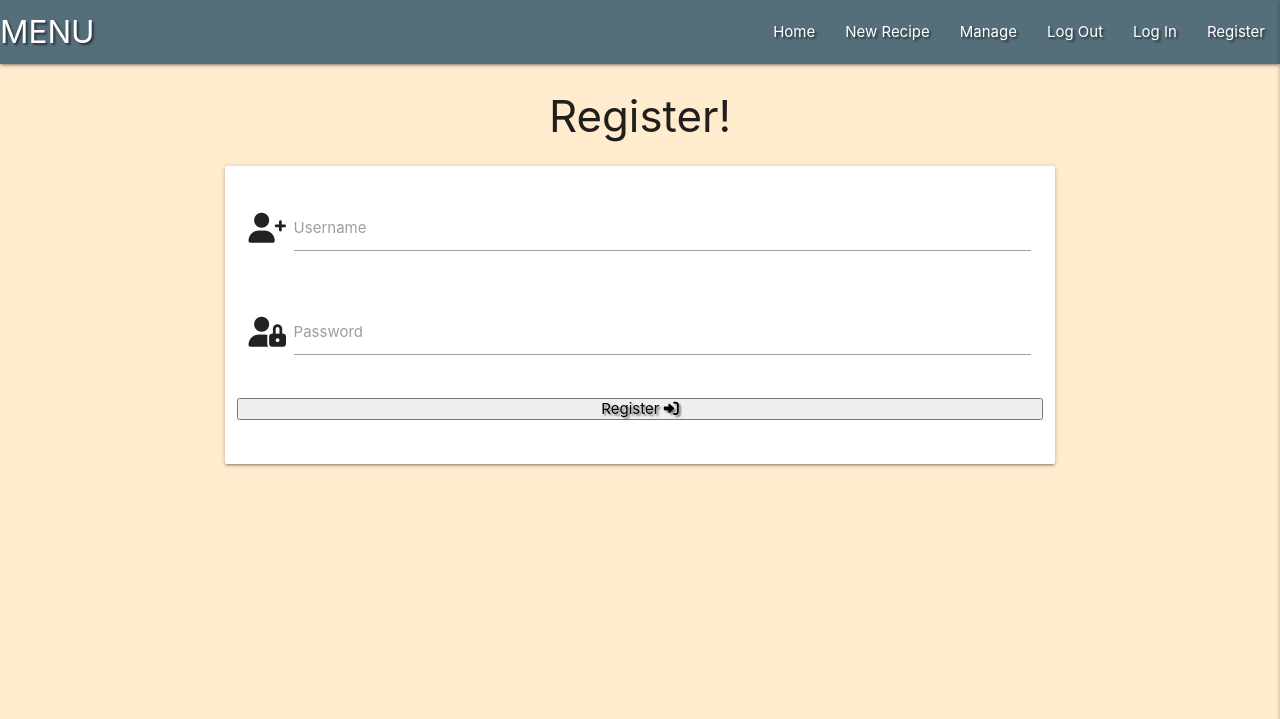
After one commit to Code-Institute-Submissions/alex-1134-recipes_MayResub, a Flask app: page /register in a window 1280 px wide. The commit adds this page. Shown: the top 719 px of the page. Run offline with Flask 2, Linux system fonts and the light colour scheme; some libraries are stand-ins or nearby versions.

Commit message:
Add Register page

```diff
--- a/app.py
+++ b/app.py
@@ -4,6 +4,7 @@ from flask import (
     redirect, request, session, url_for)
 from flask_pymongo import PyMongo
 from bson.objectid import ObjectId
+from werkzeug.security import generate_password_hash, check_password_hash
 if os.path.exists("env.py"):
     import env
 
@@ -24,6 +25,11 @@ def get_recipes():
     return render_template("recipes.html", recipes=recipes)
 
 
+@app.route("/register", methods=["GET", "POST"])
+def register():
+    return render_template("register.html")
+
+
 if __name__ == "__main__":
     app.run(host=os.environ.get("IP"),
             port=int(os.environ.get("PORT")),
--- a/templates/base.html
+++ b/templates/base.html
@@ -27,13 +27,13 @@
 					<li><a href="#">Manage</a></li>
 					<li><a href="#">Log Out</a></li>
                     <li><a href="#">Log In</a></li>
-					<li><a href="#">Register</a></li>
+					<li><a href="{{ url_for('register') }}">Register</a></li>
 
               </ul>
             </div>
           </nav>
 
-          <!-- mobile side navbar-->
+          <!-- mobile sidenav-->
                     <ul class="sidenav" id="mobile-demo">
                 <li><h4 class="center-align light-grey-text text-darken 4">Task Manager</h4></li>
                 <li><a href="{{ url_for('get_recipes') }}">Home</a></li>
@@ -41,7 +41,7 @@
 				<li><a href="#">Manage</a></li>
 				<li><a href="#">Log Out</a></li>
                 <li><a href="#">Log In</a></li>
-				<li><a href="#">Register</a></li>
+				<li><a href="{{ url_for('register') }}">Register</a></li>
           </ul>
     </header>
 
--- /dev/null
+++ b/templates/register.html
@@ -0,0 +1,37 @@
+{% extends "base.html" %}
+{% block content %}
+
+    <h3 class="center-align">Register!</h3>
+
+    <div class="row">
+        <form class="col s12 m8 offset-m2" method="POST" action="{{ url_for('register') }}">
+      <div class="card-panel">
+          <!-- username field -->
+         <div class="row">
+            <div class="input-field col s12">
+                <i class="fas fa-user-plus prefix light-grey-text text-darken-4"></i>
+                <input id="username" name="username" type="text" class="validate">
+                <label for="username">Username</label>
+              </div>
+         </div>
+         <!-- password button -->
+         <div class="row">
+            <div class="input-field col s12">
+                <i class="fas fa-user-lock prefix light-grey-text text-darken-4"></i>
+              <input id="password" name="password" type="password" class="validate">
+              <label for="password">Password</label>
+            </div>
+          </div>
+          <!-- register button -->
+          <div class="row">
+              <button type="submit" class="col s12 btn-large-light-grey darken-4 text-shadow">
+                  Register <i class="fas fa-sign-in-alt"></i>
+              </button>
+
+          </div>
+      </div>
+    </form>
+    </div>
+
+
+{% endblock %}
```
